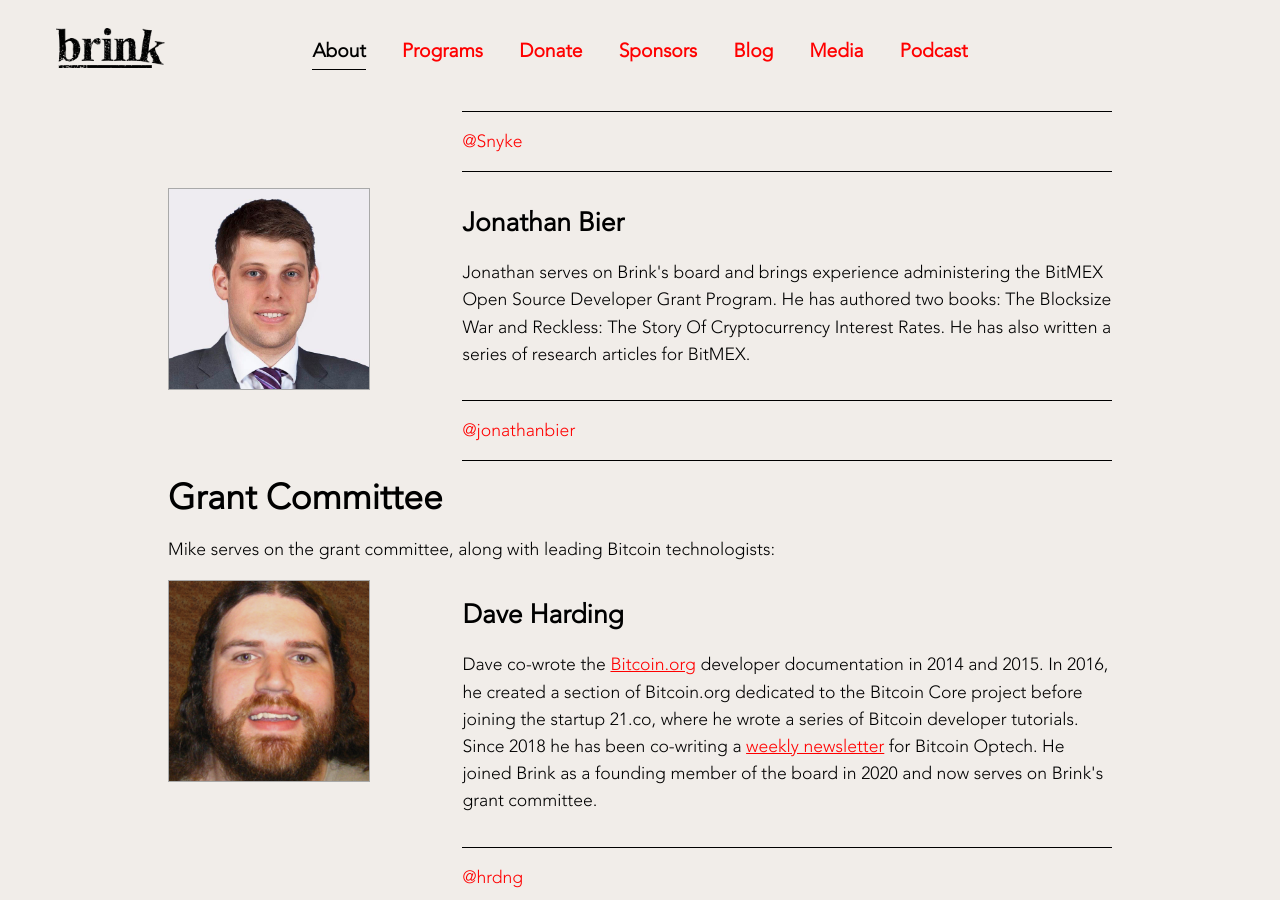
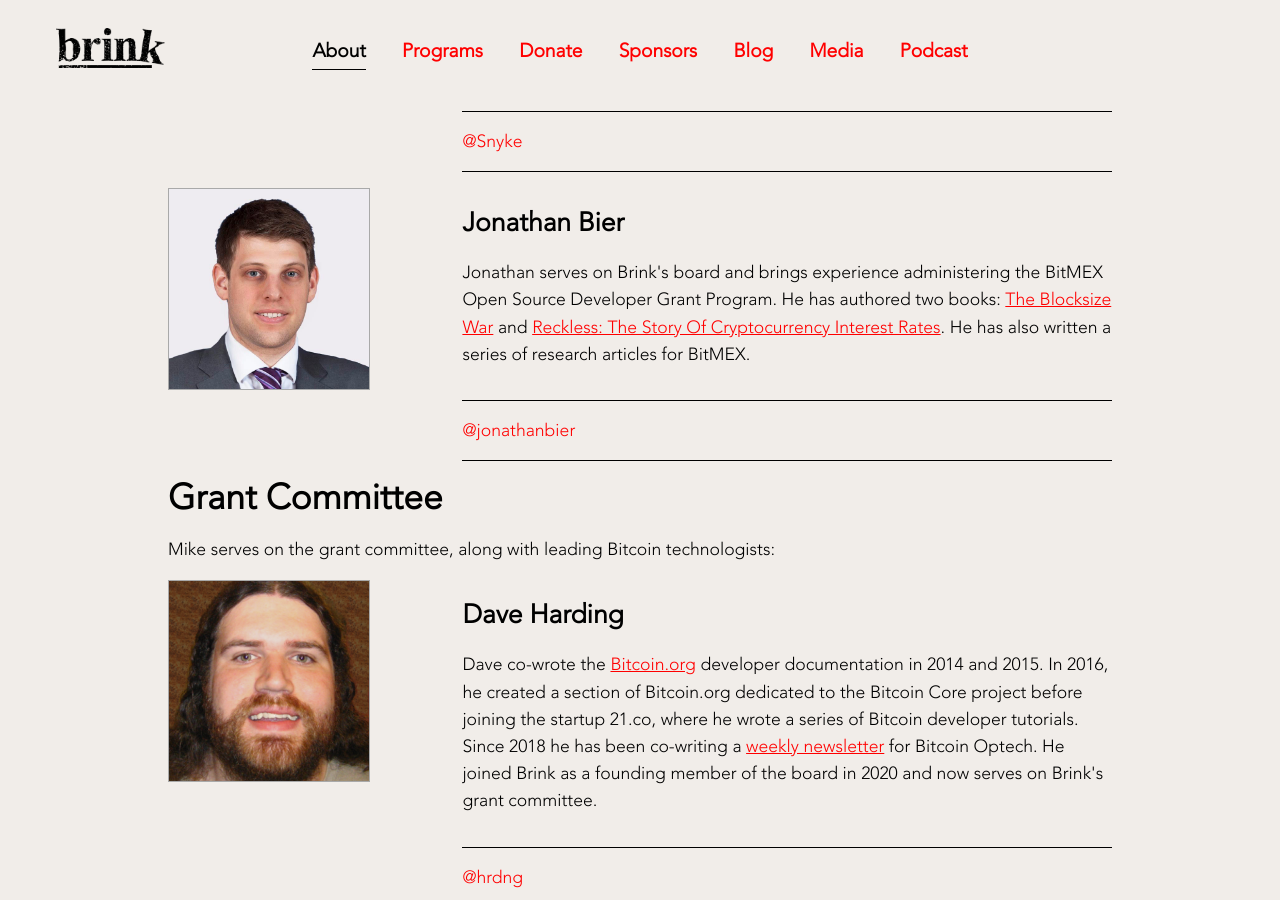
Before and after one commit to bitcoinbrink/website, a Jekyll site: the page built from index.md, in a window 1280 px wide and 900 px high, scrolled down 1747 px. Built offline with Jekyll 4.4.1, drawn with Linux system fonts in a browser that asks for light colours; part of the change alters nothing that is shown.

```diff
--- a/_data/team.yml
+++ b/_data/team.yml
@@ -48,7 +48,7 @@ board:
   description: >-
     Jonathan serves on Brink's board and brings experience administering the
     BitMEX Open Source Developer Grant Program. He has authored two books:
-    The Blocksize War and Reckless: The Story Of Cryptocurrency Interest Rates.
+     <a href="https://www.amazon.co.uk/Blocksize-War-controls-Bitcoins-protocol/dp/B08YQMC2WM/">The Blocksize War</a> and <a href="https://www.amazon.co.uk/Reckless-Story-Cryptocurrency-Interest-Rates/dp/B0BLLTT6JN">Reckless: The Story Of Cryptocurrency Interest Rates</a>.
     He has also written a series of research articles for BitMEX.
   social: "@jonathanbier"
   link: https://twitter.com/jonathanbier
```
